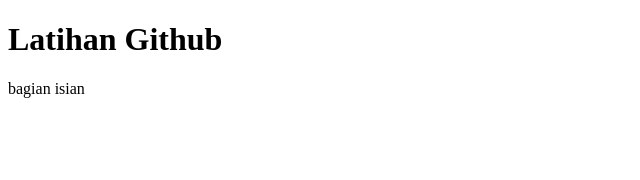
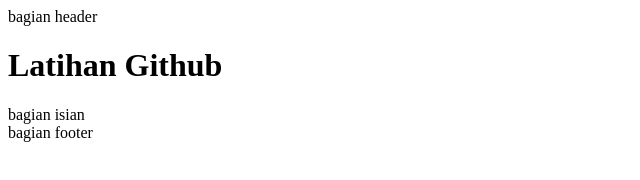
Before and after one commit to nurilham12/Latihan1, a plain HTML site: page index.html in a window 1280 px wide. Shown: the whole page, without its empty margins (0-640 px from the left). Drawn offline with Linux system fonts and the light colour scheme.

Commit message:
membuat header dan footer

```diff
--- a/index.html
+++ b/index.html
@@ -6,7 +6,10 @@
     <title>Latihan GIT</title>
 </head>
 <body>
+    <header>bagian header</header>
     <H1>Latihan Github</H1>
     <div>bagian isian</div>
+
+    <footer>bagian footer</footer>
 </body>
 </html>
```
